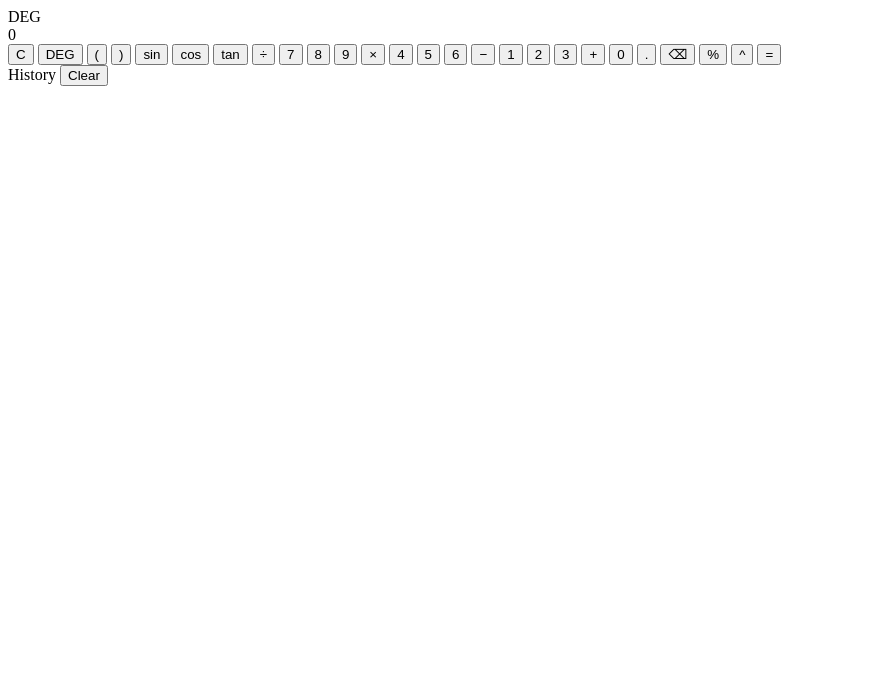
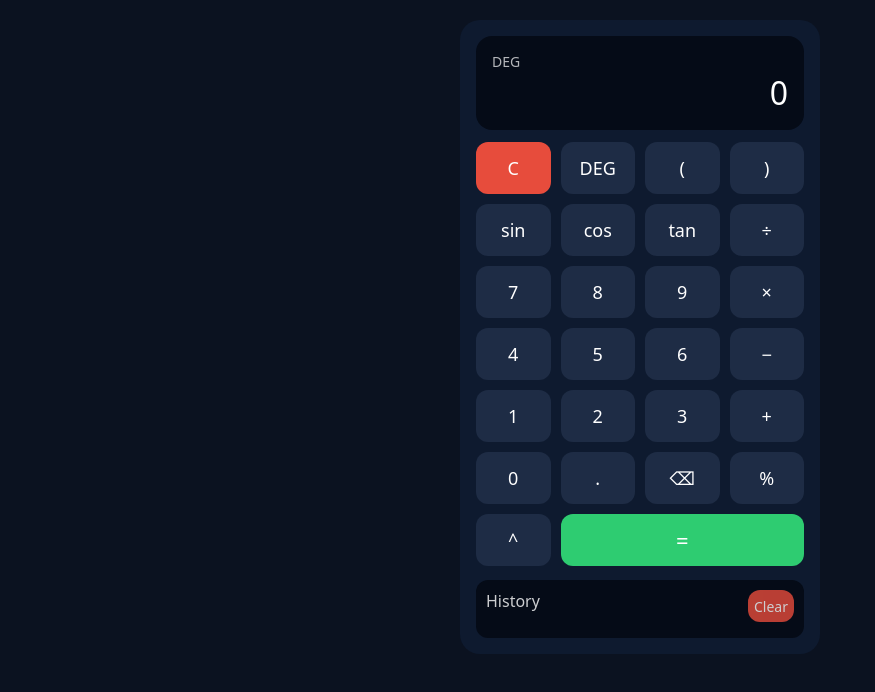
Before and after one commit to siddharthakaithwar-sys/ultimate-calculator-engine, a plain HTML site: page index.html in a window 1280 px wide. Shown: the whole page, without its empty margins (0-875 px from the left). Drawn offline with Linux system fonts and the light colour scheme.

Commit message:
Update style.css

```diff
--- a/style.css
+++ b/style.css
@@ -1,106 +1,95 @@
-const screen = document.getElementById("screen");
-const modeText = document.getElementById("mode");
-const historyList = document.getElementById("historyList");
-
-let exp = "";
-let deg = true;
-
-// ---------------- UI ----------------
-document.querySelector(".keys").addEventListener("click", e => {
-  const b = e.target;
-  if (!b.dataset) return;
-
-  if (b.dataset.val) add(b.dataset.val);
-  if (b.dataset.fn) trig(b.dataset.fn);
-  if (b.dataset.act) action(b.dataset.act);
-});
-
-function update(v) {
-  screen.textContent = v || "0";
+* {
+  box-sizing: border-box;
+  font-family: system-ui, sans-serif;
 }
 
-// ---------------- BASIC ----------------
-function add(v) {
-  exp += v;
-  update(exp);
+body {
+  margin: 0;
+  background: #0b1220;
+  display: flex;
+  justify-content: center;
+  padding: 20px;
+  color: #fff;
 }
 
-function action(a) {
-  if (a === "clear") {
-    exp = "";
-    update("0");
+.calculator {
+  width: 360px;
+  background: #0e1a2f;
+  border-radius: 20px;
+  padding: 16px;
 }
 
-  if (a === "back") {
-    exp = exp.slice(0, -1);
-    update(exp);
+.display {
+  background: #050b17;
+  border-radius: 16px;
+  padding: 16px;
+  margin-bottom: 12px;
 }
 
-  if (a === "mode") {
-    deg = !deg;
-    modeText.textContent = deg ? "DEG" : "RAD";
+.mode {
+  font-size: 14px;
+  opacity: 0.7;
 }
 
-  if (a === "equal") calculate();
-  if (a === "percent") percent();
-  if (a === "power") exp += "^";
+.screen {
+  font-size: 32px;
+  text-align: right;
+  word-wrap: break-word;
 }
 
-// ---------------- PERCENT (ANDROID LOGIC) ----------------
-function percent() {
-  const m = exp.match(/(\d+\.?\d*)$/);
-  if (!m) return;
-
-  const num = parseFloat(m[1]);
-  const left = exp.slice(0, -m[1].length);
-
-  let baseMatch = left.match(/(\d+\.?\d*)(?=[+\-*\/])$/);
-  let base = baseMatch ? parseFloat(baseMatch[1]) : 0;
-
-  let result = base ? (base * num) / 100 : num / 100;
-  exp = left + result;
-  update(exp);
+.keys {
+  display: grid;
+  grid-template-columns: repeat(4, 1fr);
+  gap: 10px;
 }
 
-// ---------------- TRIG ----------------
-function trig(fn) {
-  const m = exp.match(/(\d+\.?\d*)$/);
-  if (!m) return;
-
-  const num = parseFloat(m[1]);
-  let rad = deg ? num * Math.PI / 180 : num;
-
-  let res =
-    fn === "sin" ? Math.sin(rad) :
-    fn === "cos" ? Math.cos(rad) :
-    Math.tan(rad);
-
-  exp = exp.slice(0, -m[1].length) + res;
-  update(exp);
-  save(`${fn}(${num}) = ${res}`);
+button {
+  height: 52px;
+  border: none;
+  border-radius: 12px;
+  background: #1e2c45;
+  color: white;
+  font-size: 18px;
+  cursor: pointer;
 }
 
-// ---------------- POWER + CALC ----------------
-function calculate() {
-  try {
-    let jsExp = exp.replace(/\^/g, "**");
-    let result = Function("return " + jsExp)();
-    save(`${exp} = ${result}`);
-    exp = result.toString();
-    update(exp);
-  } catch {
-    update("Error");
-    exp = "";
-  }
+button:active {
+  transform: scale(0.97);
 }
 
-// ---------------- HISTORY ----------------
-function save(t) {
-  const d = document.createElement("div");
-  d.textContent = t;
-  historyList.prepend(d);
+button.equals {
+  grid-column: span 3;
+  background: #2ecc71;
+  font-size: 22px;
 }
 
-document.getElementById("clearHistory").onclick = () => {
-  historyList.innerHTML = "";
-};
+button.danger {
+  background: #e74c3c;
+}
+
+button.small {
+  font-size: 14px;
+  height: 32px;
+}
+
+.history {
+  margin-top: 14px;
+  background: #050b17;
+  border-radius: 12px;
+  padding: 10px;
+  max-height: 160px;
+  overflow-y: auto;
+}
+
+.history-header {
+  display: flex;
+  justify-content: space-between;
+  margin-bottom: 6px;
+  opacity: 0.8;
+}
+
+#history div {
+  font-size: 14px;
+  margin-bottom: 4px;
+  opacity: 0.85;
+}
```
Lines whose indentation alone changed are shown as unchanged.
